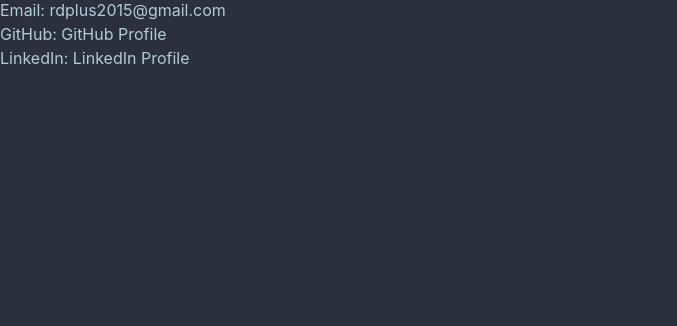
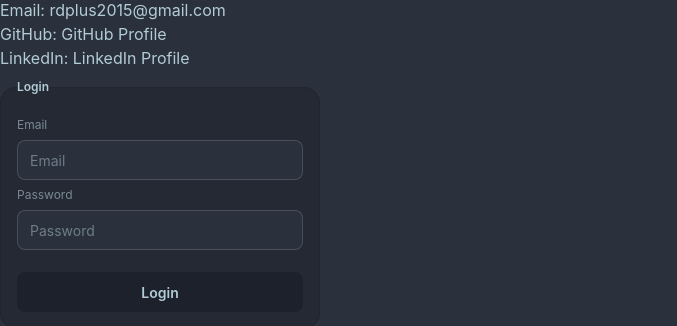
Before and after one commit to rdplus2015/r-portfolio, a React (Vite) app in the folder ui-app/: page / in a window 1280 px wide. Shown: the part 2737-3063 px from the top of the page, without its empty margins (0-677 px from the left). Before the commit the page ends 2807 px from the top, so only its background shows below. Built offline with nearby package versions, Linux system fonts and the light colour scheme.

Commit message:
feat(LoginForm.tsx) component  added

```diff
--- /dev/null
+++ b/ui-app/src/components/backOffice/LoginForm.tsx
@@ -0,0 +1,20 @@
+export function LoginForm() {
+  const credentials = {
+    email: "",
+    password: "",
+  }
+
+  return (
+    <fieldset className="fieldset bg-base-200 border-base-300 rounded-box w-xs border p-4">
+      <legend className="fieldset-legend">Login</legend>
+
+      <label className="label" htmlFor="email">Email</label>
+      <input id="email" type="email" className="input" placeholder="Email" />
+
+      <label className="label" htmlFor="password">Password</label>
+      <input id="password" type="password" className="input" placeholder="Password" />
+
+      <button className="btn btn-neutral mt-4">Login</button>
+    </fieldset>
+  )
+}
--- a/ui-app/src/pages/Home.tsx
+++ b/ui-app/src/pages/Home.tsx
@@ -6,6 +6,7 @@ import { Hero } from "../components/layout/Hero"
 import { ProjectCard, Projects } from "../components/layout/ProjectCard"
 import { Skills } from "../components/layout/Skills"
 import { Contact } from "../components/layout/Contact"
+import { LoginForm } from "../components/backOffice/LoginForm"
 export function Home() {
 
     return (
@@ -17,6 +18,7 @@ export function Home() {
             <Education/>
             <Projects/>
             <Contact/>
+            <LoginForm/>
         </main>
     )
 }
```
